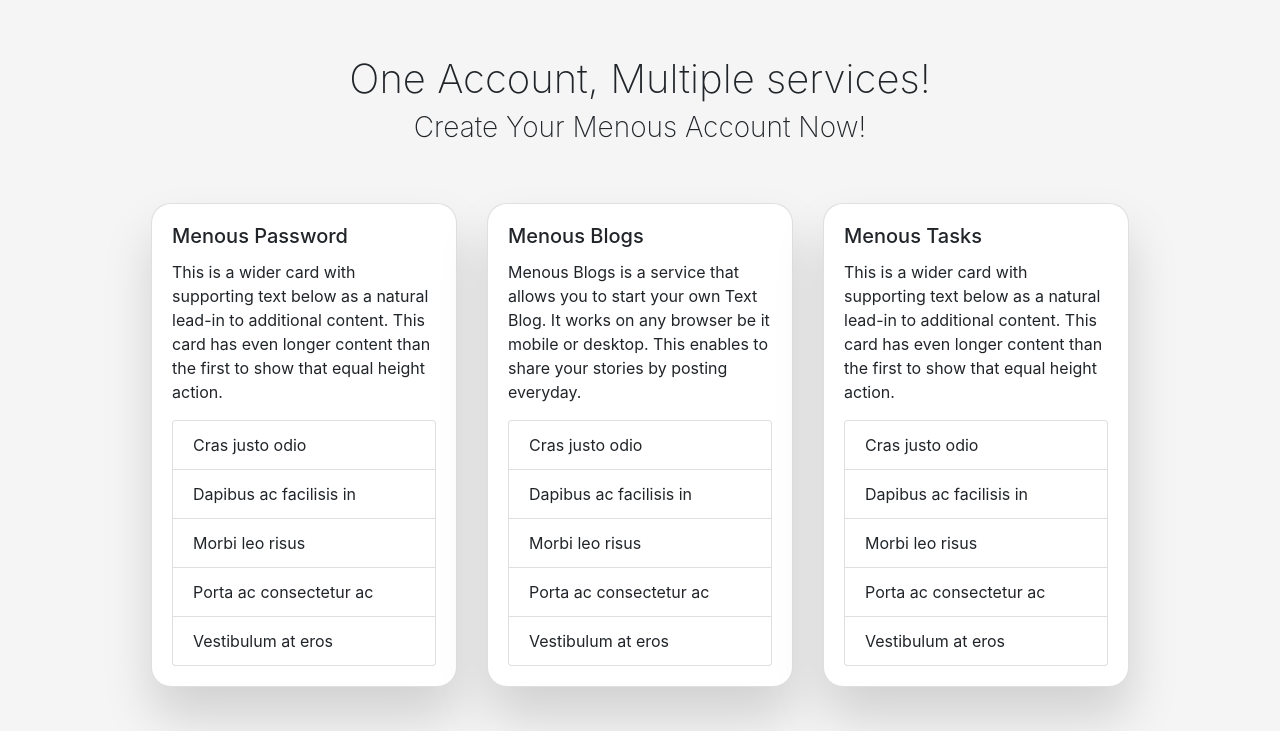
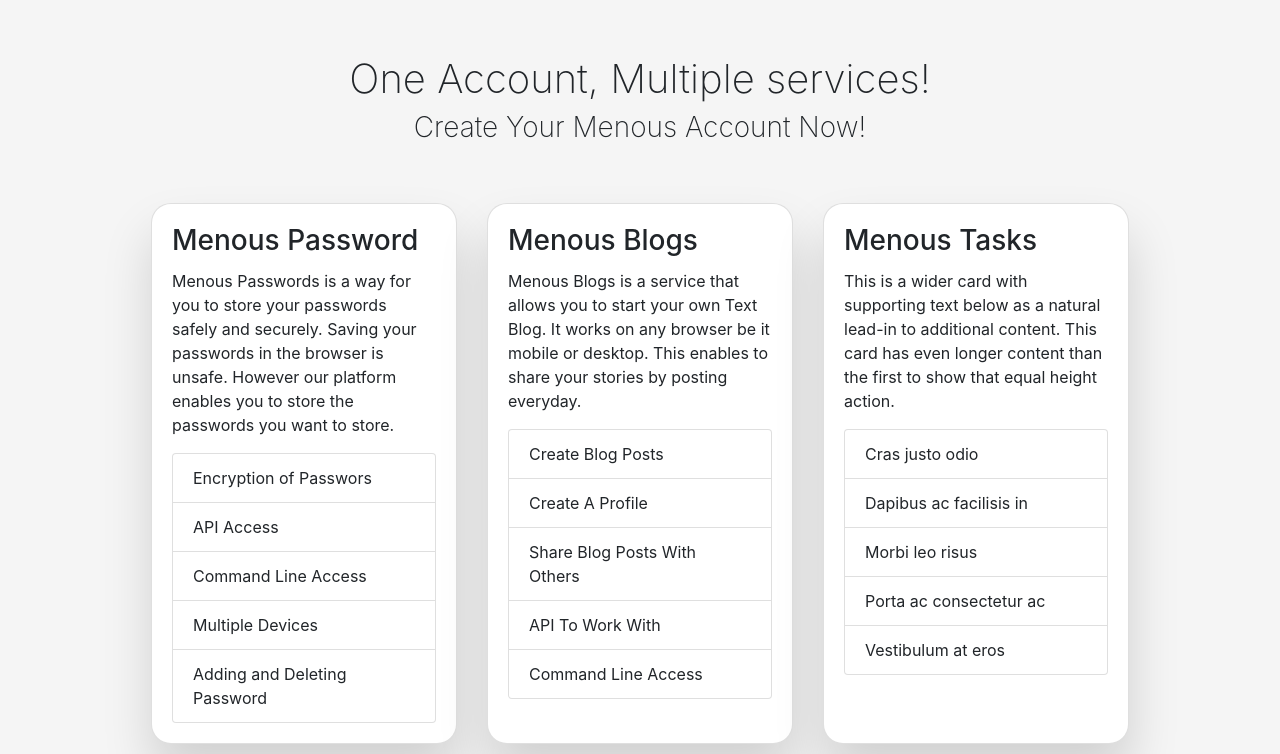
Before and after one commit to MenousTech/Web, a Flask app: page / in a window 1280 px wide. Shown: the part 69-823 px from the top of the page. Before the commit the page ends 800 px from the top, so only its background shows below. Run offline with Flask 2, Linux system fonts and the light colour scheme; the visitor is signed in with stand-in values (Sample User, id 1); some libraries are stand-ins or nearby versions.

Commit message:
New updates

```diff
--- a/app.py
+++ b/app.py
@@ -28,7 +28,7 @@
 Session(app)
 
 # Configuration of Flask Mail to send confirmation email
-app.config['MAIL_SERVER']='smtp.gmail.com'
+app.config['MAIL_SERVER'] = 'smtp.gmail.com'
 app.config['MAIL_PORT'] = 465
 app.config['MAIL_USERNAME'] = 'admin@menoustech.com'
 app.config['MAIL_PASSWORD'] = 'snehashish08036#@#'
@@ -45,65 +45,79 @@
     ['/auth', auth.login]
 ]
 
+
 def convertUserDataToJson(username):
     data = requests.get('{}sites?username={}'.format(apiurl, username)).json()
     return data
 
-@app.route('/auth', methods = ['GET', 'POST'])
+
+@app.route('/auth', methods=['GET', 'POST'])
 def Login():
     return auth.login()
+
 
 @app.route('/logout', methods=['GET', 'POST'])
 def logout():
     return auth.logout()
 
-@app.route('/delete', methods=['POST','GET'])
+
+@app.route('/delete', methods=['POST', 'GET'])
 def delete():
     return render_template('delete_account.html', sess=True)
+
 
 @app.route('/signup', methods=['GET', 'POST'])
 def signup():
     return auth.signup(mail, Message)
 
-@app.route('/cookies', methods = ['GET', 'POST'])
+
+@app.route('/cookies', methods=['GET', 'POST'])
 def cook():
     return jsonify(session['username'])
+
 
 @app.route('/deleteusersure', methods=["GET", "POST"])
 def deleteUser():
     return auth.deleteUser()
 
+
 @app.route('/passwords/home', methods=["GET", "POST"])
 def passwordHome():
     return redirect('/passwords/')
+
 
 @app.route('/confirm/', methods=['GET', 'POST'])
 def confirm():
     return auth.confirm()
 
+
 @app.route('/passwords/', methods=['GET', 'POST'])
 def pw():
     return passwords.home()
 
-@app.route('/blogs/', methods = ['GET', 'POST'])
+
+@app.route('/blogs/', methods=['GET', 'POST'])
 def blog():
     return blogs.blog()
 
-@app.route('/blogs/<username>', methods = ['GET', 'POST'])
+
+@app.route('/blogs/<username>', methods=['GET', 'POST'])
 def userBlog(username):
     return blogs.blogUser(username)
 
-@app.route('/blogs/newpost', methods = ['POST', 'GET'])
+
+@app.route('/blogs/newpost', methods=['POST', 'GET'])
 def newpost():
     return blogs.newPost()
+
 
 @app.route('/<page>', methods=['GET'])
 def unknown(page):
     return render_template('error.html')
 
-@app.route('/', methods = ['GET', 'POST'])
+
+@app.route('/', methods=['GET', 'POST'])
 def main():
-
     user = None
     pw = None
 
@@ -113,10 +127,10 @@
         pass
 
     if user != None:
-        return render_template('index.html', sess = True)
+        return render_template('index.html', sess=True)
     else:
-        return render_template('index.html', sess = False)
+        return render_template('index.html', sess=False)
 
 
 if __name__ == "__main__":
-    app.run(debug=True, host="127.0.0.1", port=8001)
+    app.run(debug=True, host="0.0.0.0", port=80)
--- a/static/style.css
+++ b/static/style.css
@@ -62,9 +62,14 @@
   font-size: 20px;
   padding: 7px;
   background-color: none;
-
 }
 
+#settings-icon:hover {
+  transform: rotate(-90deg);
+}
+#settings-icon::after{
+  transform: rotate(-360deg);
+}
 #navbutton {
   margin-left: 20px;
 
--- a/templates/base.html
+++ b/templates/base.html
@@ -37,7 +37,6 @@
                   </ul>
                   <ul class="navbar-nav ml-auto">
                     {% if sess == True %}
-
                       <li class="nav-item dropdown " id = 'dropdown'>
                         <a class="nav-link dropdown-toggle" href="#" id="navbarDropdown" role="button" data-toggle="dropdown" aria-haspopup="true" aria-expanded="false">
                           <i id = 'settings-icon' class="fa-solid fa-gear"></i>
--- a/templates/index.html
+++ b/templates/index.html
@@ -49,33 +49,38 @@
 <div class="card-deck" style = "width: 80%; margin-left: 10%;">
     <div class="card">
       <div class="card-body">
-        <h5 class="card-title">Menous Password</h5>
-        <p class="card-text">This is a wider card with supporting text below as a natural lead-in to additional content. This card has even longer content than the first to show that equal height action.</p>
+        <h3 class="card-title">Menous Password</h3>
+        <p class="card-text">Menous Passwords is a way for you to store
+           your passwords safely and securely. Saving your passwords in
+           the browser is unsafe. However our platform enables you to
+           store the passwords
+          you want to store. </p>
         <ul class="list-group">
-            <li class="list-group-item">Cras justo odio</li>
-            <li class="list-group-item">Dapibus ac facilisis in</li>
-            <li class="list-group-item">Morbi leo risus</li>
-            <li class="list-group-item">Porta ac consectetur ac</li>
-            <li class="list-group-item">Vestibulum at eros</li>
+            <li class="list-group-item">Encryption of Passwors</li>
+            <li class="list-group-item">API Access</li>
+            <li class="list-group-item">Command Line Access</li>
+            <li class="list-group-item">Multiple Devices</li>
+            <li class="list-group-item">Adding and Deleting Password</li>
           </ul>
       </div>
     </div>
     <div class="card">
       <div class="card-body">
-        <h5 class="card-title">Menous Blogs</h5>
-        <p class="card-text">Menous Blogs is a service that allows you to start your own Text Blog. It works on any browser be it mobile or desktop. This enables to share your stories by posting everyday.</p>
+        <h3 class="card-title">Menous Blogs</h3>
+        <p class="card-text">Menous Blogs is a service that allows you to start your own Text Blog.
+           It works on any browser be it mobile or desktop. This enables to share your stories by posting everyday.</p>
         <ul class="list-group">
-            <li class="list-group-item">Cras justo odio</li>
-            <li class="list-group-item">Dapibus ac facilisis in</li>
-            <li class="list-group-item">Morbi leo risus</li>
-            <li class="list-group-item">Porta ac consectetur ac</li>
-            <li class="list-group-item">Vestibulum at eros</li>
+            <li class="list-group-item">Create Blog Posts</li>
+            <li class="list-group-item">Create A Profile</li>
+            <li class="list-group-item">Share Blog Posts With Others</li>
+            <li class="list-group-item">API To Work With</li>
+            <li class="list-group-item">Command Line Access</li>
           </ul>
     </div>
     </div>
     <div class="card">
       <div class="card-body">
-        <h5 class="card-title">Menous Tasks</h5>
+        <h3 class="card-title">Menous Tasks</h3>
         <p class="card-text">This is a wider card with supporting text below as a natural lead-in to additional content. This card has even longer content than the first to show that equal height action.</p>
         <ul class="list-group">
             <li class="list-group-item">Cras justo odio</li>
--- a/tokens.json
+++ b/tokens.json
@@ -1 +1 @@
-["739823"]
+["766796"]
```
Also changed, not shown: data/data.json (+29 -5 lines), 1 other file.
